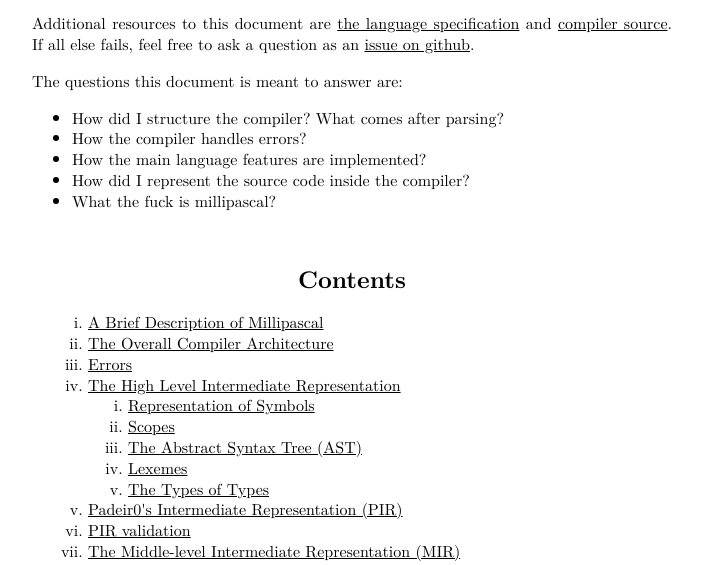
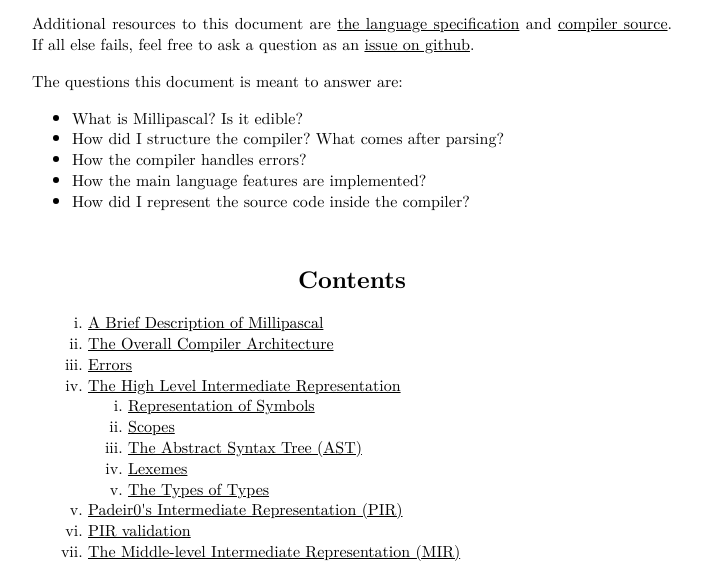
Before and after one commit to padeir0/bread, a plain HTML site: page pages/mpc/mpc.html in a window 1280 px wide. Shown: the part 206-771 px from the top of the page, without its empty margins (288-991 px from the left). Drawn offline with Linux system fonts and the light colour scheme.

Commit message:
remove swear word :)

```diff
--- a/pages/mpc/mpc.html
+++ b/pages/mpc/mpc.html
@@ -31,11 +31,11 @@
       The questions this document is meant to answer are:
     </p>
     <ul>
+      <li>What is Millipascal? Is it edible?</li>
       <li>How did I structure the compiler? What comes after parsing?</li>
       <li>How the compiler handles errors?</li>
       <li>How the main language features are implemented?</li>
       <li>How did I represent the source code inside the compiler?</li>
-      <li>What the fuck is millipascal?</li>
     </ul>
   </div>
   <div class="summary">
```
